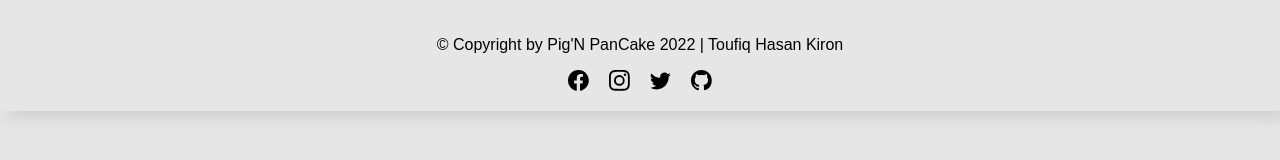
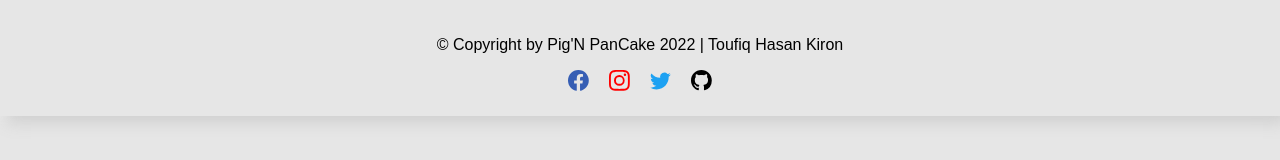
Before and after one commit to 0nahid/mealdb-react, a React (Create React App) app: page /meals in a window 1280 px wide. Shown: the part 401-561 px from the top of the page. Built offline with nearby package versions, Linux system fonts and the light colour scheme; no server answers.

Commit message:
footer icon added

```diff
--- a/public/index.html
+++ b/public/index.html
@@ -24,7 +24,7 @@
       work correctly both with client-side routing and a non-root public URL.
       Learn how to configure a non-root public URL by running `npm run build`.
     -->
-    <title>Pig'N Pancake</title>
+    <title>Pig'N PanCake</title>
   </head>
   <body>
     <noscript>You need to enable JavaScript to run this app.</noscript>
--- a/src/Components/Footer/Footer.css
+++ b/src/Components/Footer/Footer.css
@@ -15,3 +15,16 @@
     gap: 20px;
     font-size: 1.3rem;
 }
+
+.fb{
+    color: #365eb4
+}
+.inst{
+    color: #ff0000;
+}
+.twit{
+    color: #1da1f2;
+}
+.git{
+    color: #000;
+}
--- a/src/Components/Footer/Footer.js
+++ b/src/Components/Footer/Footer.js
@@ -9,14 +9,17 @@ const Footer = () => {
                 <p>&copy; Copyright by Pig'N PanCake 2022 | Toufiq Hasan Kiron</p>
             </div>
             <div className='footer-icons'>
-                <BsFacebook></BsFacebook>
+                {/* <BsFacebook></BsFacebook>
                 <BsInstagram></BsInstagram>
                 <BsTwitter></BsTwitter>
-                <BsGithub></BsGithub>
-                {/* <BsFacebook><a target="_blank" rel="noreferrer noopener" href="https://facebook.com/toufiqhasankiron"></a></BsFacebook>
-                <BsInstagram><a target="_blank" rel="noreferrer noopener" href="https://instagram.com/toufiq_hasan_kiron"></a></BsInstagram>
-                <BsTwitter><a target="_blank" rel="noreferrer noopener" href="https://twitter.com/ToufiqHaan0"></a></BsTwitter>
-                <BsGithub><a target="_blank" rel="noreferrer noopener" href="https://github.com/kiron0"></a></BsGithub> */}
+                <BsGithub></BsGithub> */}
+                <a target="_blank" rel="noreferrer noopener" href="https://facebook.com/toufiqhasankiron"><BsFacebook className='fb'></BsFacebook></a>
+
+                <a target="_blank" rel="noreferrer noopener" href="https://instagram.com/toufiq_hasan_kiron"><BsInstagram className='inst'></BsInstagram></a>
+
+                <a target="_blank" rel="noreferrer noopener" href="https://twitter.com/ToufiqHasan0"><BsTwitter className='twit'></BsTwitter></a>
+
+                <a target="_blank" rel="noreferrer noopener" href="https://github.com/kiron0"><BsGithub className='git'></BsGithub></a>
             </div>
         </div>
     );
```
